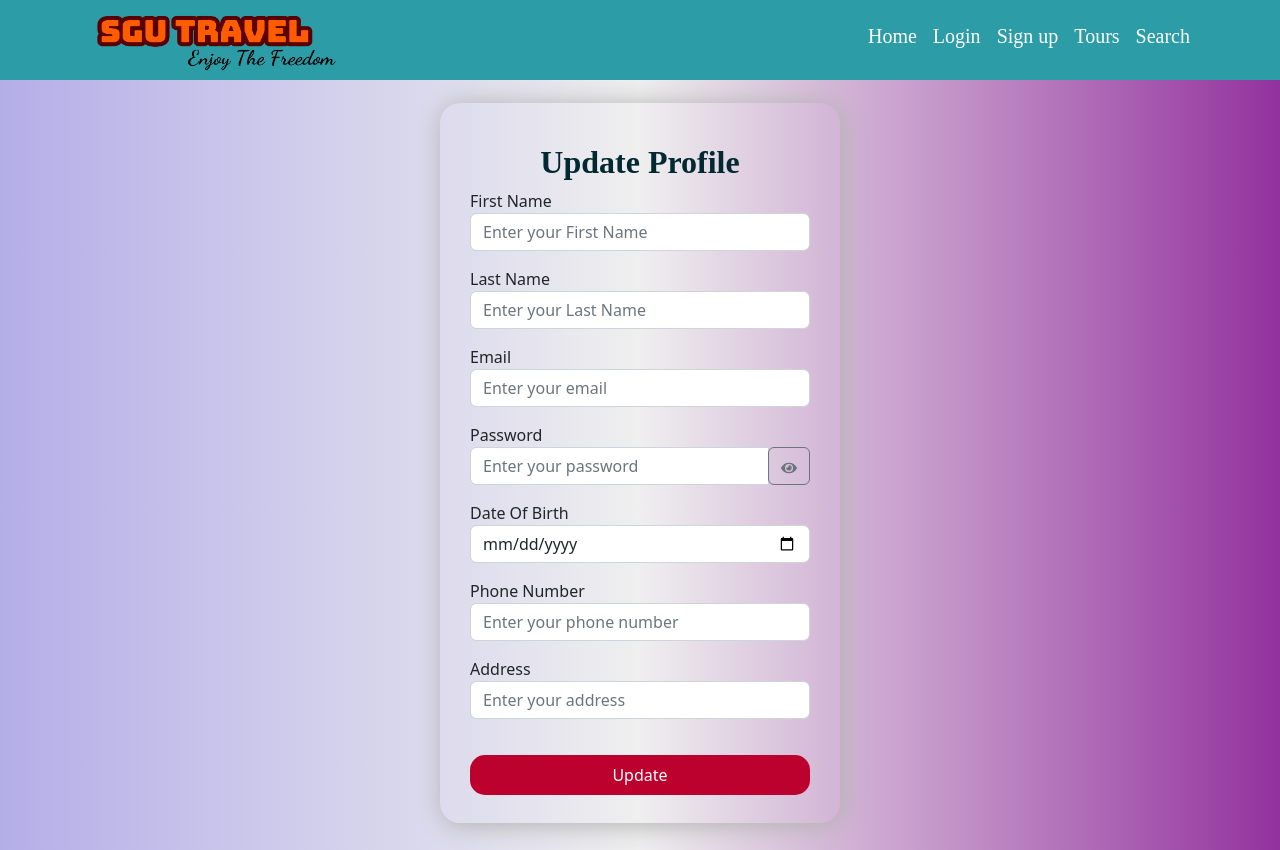
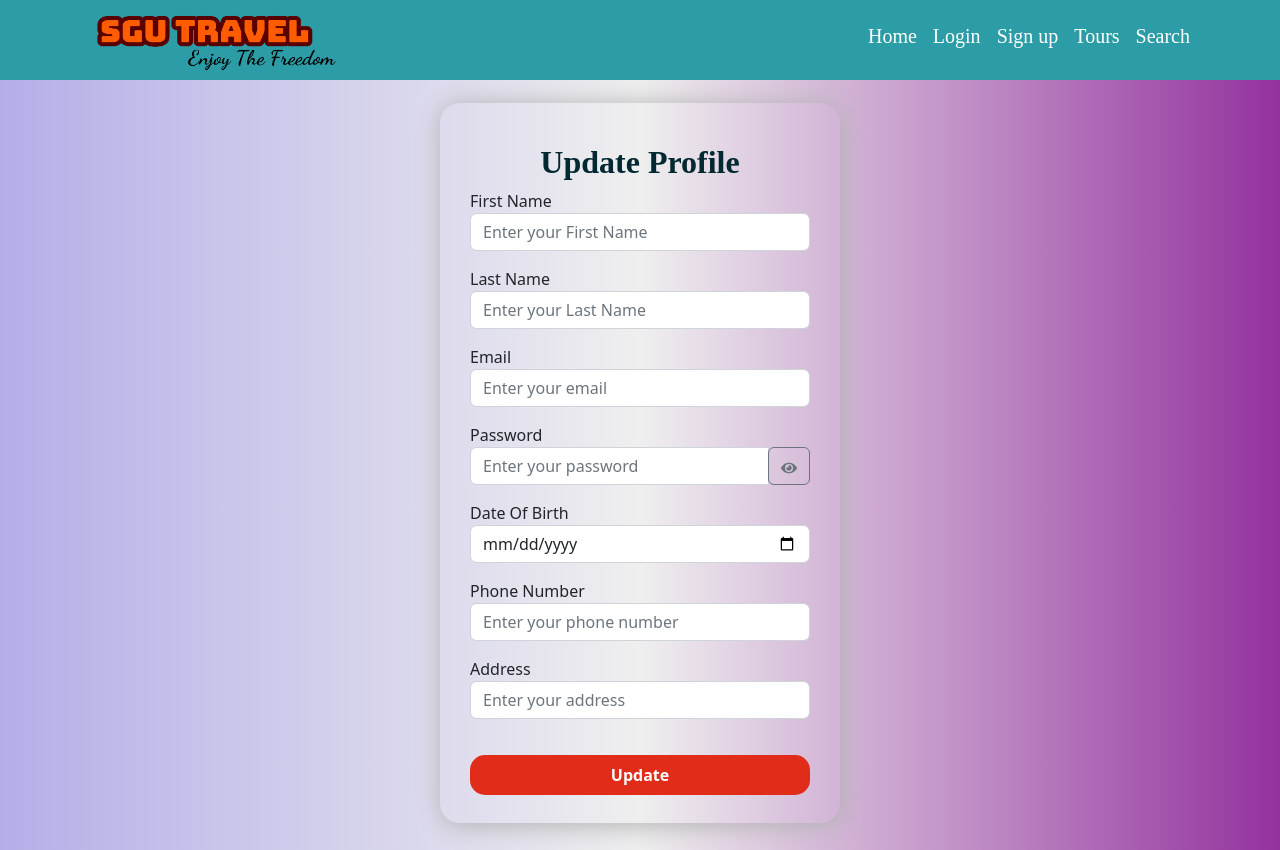
Before and after one commit to ThanhTran2107/TouristManagement, a React (Create React App) app in the folder frontend/: page /editProfile in a window 1280 px wide. Built offline with nearby package versions, Linux system fonts and the light colour scheme; the HTML template or start-up script is replaced by a standard one.

Commit message:
update edit profile

```diff
--- a/frontend/src/Pages/User/EditProfile.js
+++ b/frontend/src/Pages/User/EditProfile.js
@@ -2,7 +2,7 @@ import React, { useState, useEffect } from "react";
 import UserProfileService from "../../Services/UserProfileService";
 import { toast } from "react-toastify";
 import { useNavigate } from "react-router-dom";
-import { FaEye, FaEyeSlash } from 'react-icons/fa';
+import { FaEye, FaEyeSlash } from "react-icons/fa";
 
 const EditProfile = () => {
   const navigate = useNavigate();
@@ -15,71 +15,83 @@ const EditProfile = () => {
   const [phoneNo, setPhoneNo] = useState("");
   const [address, setAddress] = useState("");
   const [showPassword, setShowPassword] = useState(false);
+  const [isHovered, setIsHovered] = useState(false);
 
   let userId = sessionStorage.getItem("userId");
-  console.log(userId);
 
-  function checkPasswordComplexity(pwd) {
-    var regularExpression = /^(((?=.*[a-z])(?=.*[A-Z]))|((?=.*[a-z])(?=.*[0-9]))|((?=.*[A-Z])(?=.*[0-9])))(?=.{6,})/;
+  const checkPasswordComplexity = (pwd) => {
+    const regularExpression =
+      /^(((?=.*[a-z])(?=.*[A-Z]))|((?=.*[a-z])(?=.*[0-9]))|((?=.*[A-Z])(?=.*[0-9])))(?=.{6,})/;
     return regularExpression.test(pwd);
-  }
+  };
 
   const checkEmailExists = (email) => {
-    const storedEmails = JSON.parse(localStorage.getItem('email')) || [];
-    return storedEmails.map(e => e.toLowerCase()).includes(email.toLowerCase());
+    const storedEmails = JSON.parse(localStorage.getItem("email")) || [];
+    return storedEmails
+      .map((e) => e.toLowerCase())
+      .includes(email.toLowerCase());
   };
 
   const updateProfile = (e) => {
     e.preventDefault();
-    if (phoneNo.length < 10 || phoneNo.length > 10) {
+    if (phoneNo.length !== 10) {
       toast.error("Mobile no. should be of length 10");
     } else if (address.length < 5 || address.length > 50) {
-      toast.error('Address must be of min 5 characters and of max 50 characters');
+      toast.error(
+        "Address must be of min 5 characters and of max 50 characters"
+      );
     } else if (!checkPasswordComplexity(password)) {
-      toast.error("Password Must Contain At Least A Number And Special Character");
+      toast.error(
+        "Password Must Contain At Least A Number And Special Character"
+      );
     } else {
-      const profile = { firstName, lastName, password, email, dob, phoneNo, address };
+      const profile = {
+        firstName,
+        lastName,
+        password,
+        email,
+        dob,
+        phoneNo,
+        address,
+      };
 
       if (userId) {
         UserProfileService.editProfile(profile, userId)
           .then((response) => {
-            console.log("User  Profile updated successfully: ", response.data);
             toast.success("Profile updated successfully");
-
             sessionStorage.setItem("firstName", firstName);
             sessionStorage.setItem("lastName", lastName);
             sessionStorage.setItem("email", email);
-            const exists = checkEmailExists(email);
             sessionStorage.setItem("dob", dob);
             sessionStorage.setItem("phoneNo", phoneNo);
             sessionStorage.setItem("address", address);
 
-
+            const exists = checkEmailExists(email);
             if (exists) {
-              const storedUsers = JSON.parse(localStorage.getItem('users')) || [];
-              const userIndex = storedUsers.findIndex(user => user.email === email);
-              if(userIndex){
+              const storedUsers =
+                JSON.parse(localStorage.getItem("users")) || [];
+              const userIndex = storedUsers.findIndex(
+                (user) => user.email === email
+              );
+              if (userIndex !== -1) {
                 storedUsers[userIndex].password = password;
               }
-              localStorage.setItem('users', JSON.stringify(storedUsers));
+              localStorage.setItem("users", JSON.stringify(storedUsers));
             }
-            navigate('/userProfile');
+            navigate("/userProfile");
             window.location.reload();
-
           })
           .catch((error) => {
-            console.log("Something went wrong", error);
             toast.error("Something went wrong");
           });
       }
     }
   };
 
-  function init() {
+  const init = () => {
     if (userId) {
-      UserProfileService.getPersonalDetailsByUser (userId)
+      UserProfileService.getPersonalDetailsByUser(userId)
         .then((response) => {
-          console.log(response.data);
           setFirstName(response.data.firstName);
           setLastName(response.data.lastName);
           setEmail(response.data.email);
@@ -89,25 +101,22 @@ const EditProfile = () => {
           setAddress(response.data.address);
         })
         .catch((error) => {
-          console.log('Something went wrong', error);
+          console.log("Something went wrong", error);
         });
     }
-  }
+  };
 
   useEffect(() => {
     init();
   }, []);
 
   return (
-    <div className="form-group" style={{ paddingTop: 90, height: "850px", position: "relative",
-                                            background: `linear-gradient(to right, #B4AEE8 ,#EFEFEF, #93329E)` }}>
+    <div className="form-group" style={styles.formGroup}>
       <form onSubmit={updateProfile}>
         <div style={styles.container}>
-          <div>
-            <h2 style={styles.SignupText}>
-              <b>Update Profile</b>
-            </h2>
-          </div>
+          <h2 style={styles.SignupText}>
+            <b>Update Profile</b>
+          </h2>
 
           <div className="mb-3">
             <label>First Name</label>
@@ -199,7 +208,15 @@ const EditProfile = () => {
           </div>
 
           <div className="mb-3" style={{ marginTop: 15 }}>
-            <button type="submit" style={styles.Button}>
+            <button
+              type="submit"
+              style={{
+                ...styles.Button,
+                ...(isHovered ? styles.ButtonHover : {}),
+              }}
+              onMouseEnter={() => setIsHovered(true)}
+              onMouseLeave={() => setIsHovered(false)}
+            >
               Update
             </button>
           </div>
@@ -210,6 +227,12 @@ const EditProfile = () => {
 };
 
 const styles = {
+  formGroup: {
+    paddingTop: 90,
+    height: "850px",
+    position: "relative",
+    background: `linear-gradient(to right, #B4AEE8 ,#EFEFEF, #93329E)`,
+  },
   container: {
     borderColor: "crimson",
     width: 400,
@@ -224,17 +247,23 @@ const styles = {
     position: "relative",
     width: "100%",
     height: 40,
-    backgroundColor: "#BC012E",
+    backgroundColor: "#e02c18",
     color: "white",
     borderRadius: 15,
     border: "none",
     marginTop: 20,
+    cursor: "pointer",
+    transition: "background-color 0.3s, transform 0.3s",
+    fontWeight: "bold",
+  },
+  ButtonHover: {
+    backgroundColor: "#892318",
   },
   SignupText: {
     textAlign: "center",
     color: "#022831",
     fontFamily: "Signika Negative",
-    fontStyle: " sans-serif;",
+    fontStyle: "sans-serif",
     marginTop: 10,
   },
 };
```
